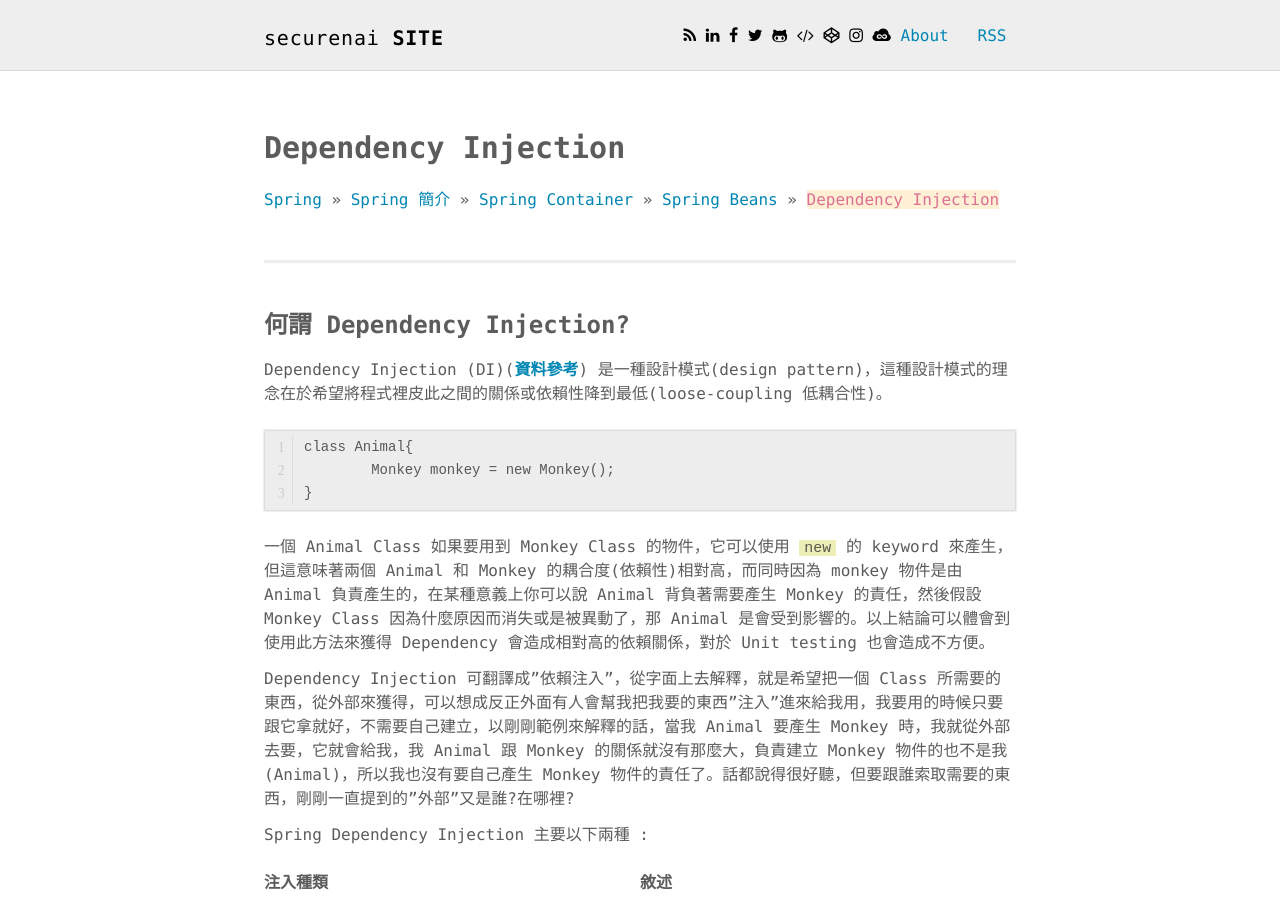
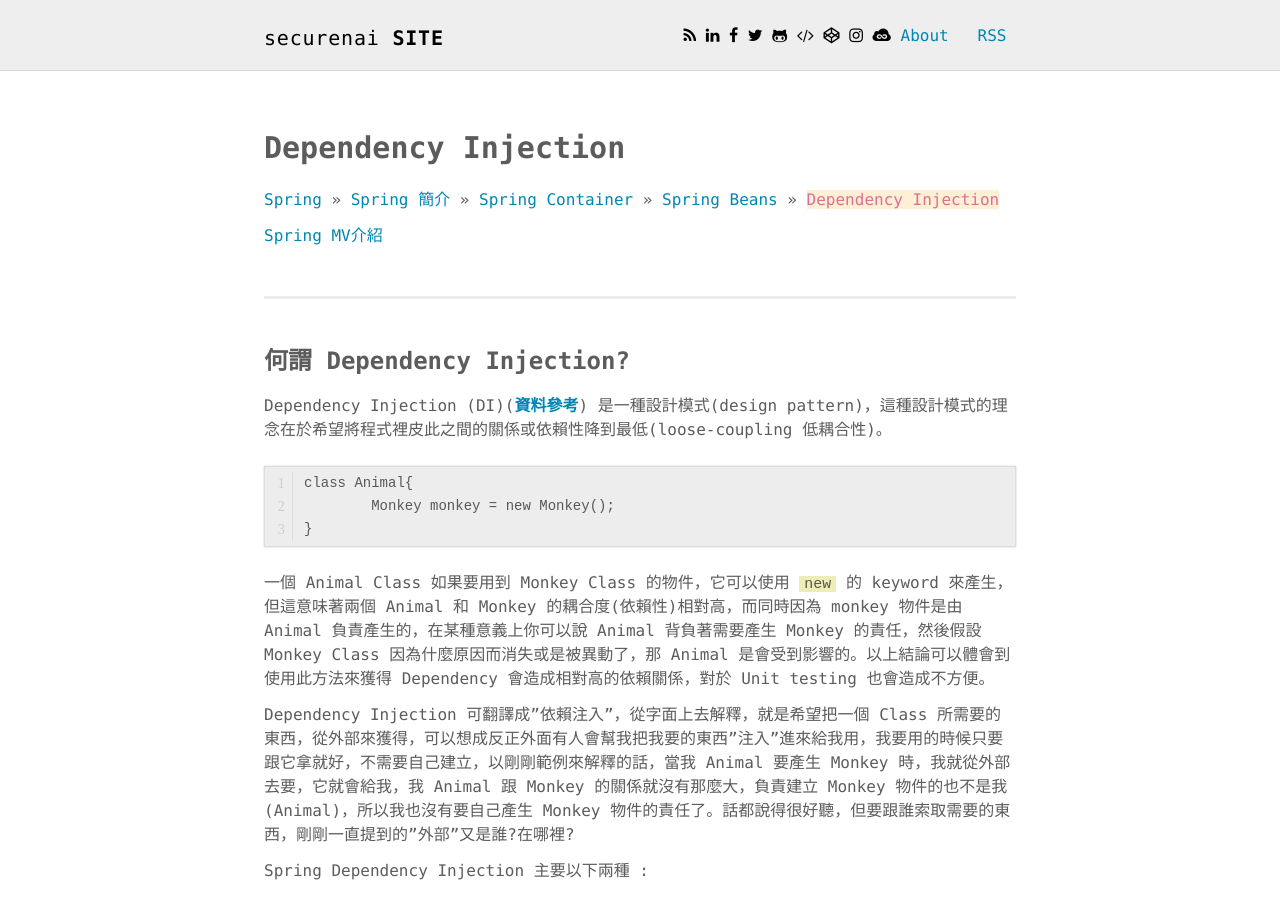
Before and after one commit to securenai/securenai.github.io, a Jekyll site: the page built from spring/spring_page4.md, in a window 1280 px wide and 900 px high. Built offline with Jekyll 4.4.1, drawn with Linux system fonts in a browser that asks for light colours; our own code applies the rules of GitHub Pages for plain Markdown files.

Commit message:
Update spring_page4.md

```diff
--- a/spring/spring_page4.md
+++ b/spring/spring_page4.md
@@ -14,6 +14,8 @@ published: true
 <a href="/spring/">Spring</a> >>
 <a href="/spring/spring_page1/">Spring 簡介</a> >>
 <a href="/spring/spring_page2/">Spring Container</a> >> <a href="/spring/spring_page3/">Spring Beans</a> >> <a href="/spring/spring_page4/" style="color:palevioletred;background-color:papayawhip;">Dependency Injection</a>
+
+<a href="/spring/spring_mvc_page1/">Spring MV介紹</a>
 <div class="divider"></div>
 
 ### 何謂 Dependency Injection?
```
